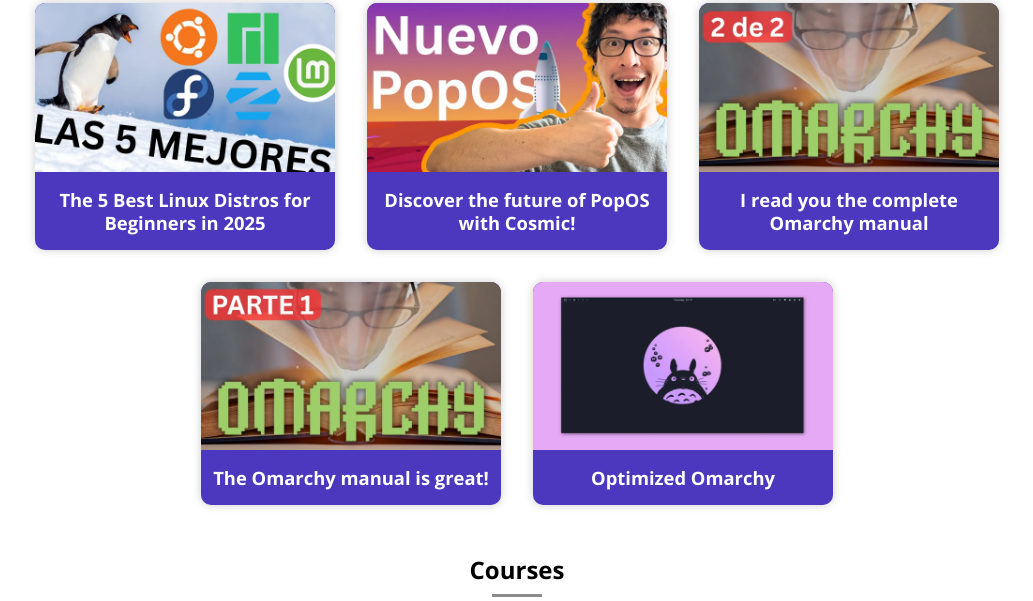
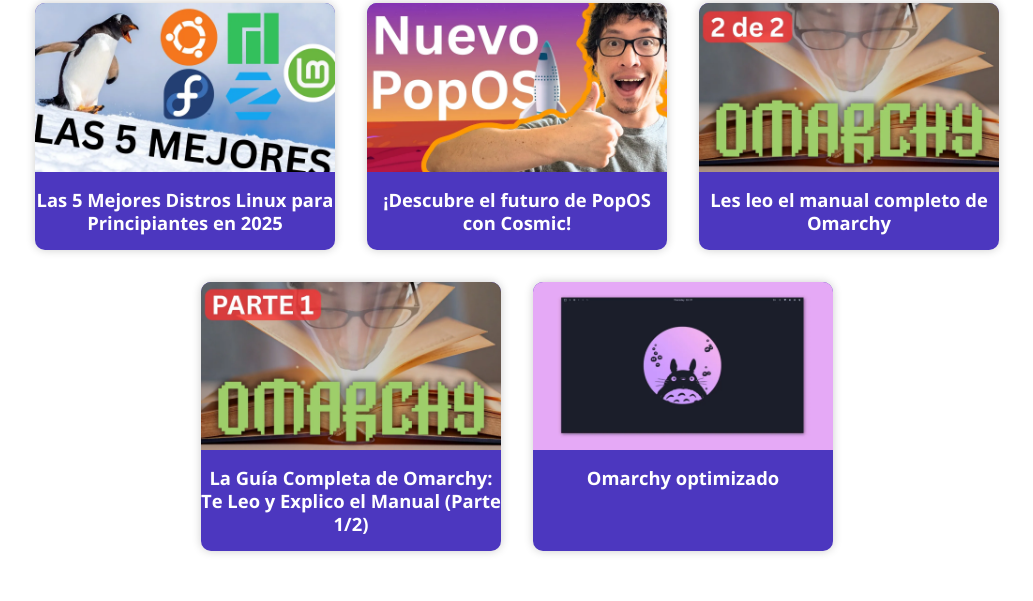
Before and after one commit to esbendev/esbendev.github.io, a plain HTML site: page index-en.html in a window 1280 px wide. Shown: the part 842-1443 px from the top of the page, without its empty margins (123-1156 px from the left). Drawn offline with nearby package versions, Linux system fonts and the light colour scheme.

Commit message:
bot: actualizo videos

```diff
--- a/index-en.html
+++ b/index-en.html
@@ -61,32 +61,32 @@
             <!-- INICIO TARJETAS VIDEOS -->
             <div class="tarjeta-video">
                 <a href="https://www.youtube.com/watch?v=8zwhcQJgvrE" target="_blank">
-                    <img src="./imagenes/thumbnails/8zwhcQJgvrE.webp" alt="thumbnail para video con título: The 5 Best Linux Distros for Beginners in 2025">
-                    <h3>The 5 Best Linux Distros for Beginners in 2025</h3>
+                    <img src="./imagenes/thumbnails/8zwhcQJgvrE.webp" alt="thumbnail para video con título: Las 5 Mejores Distros Linux para Principiantes en 2025">
+                    <h3>Las 5 Mejores Distros Linux para Principiantes en 2025</h3>
                 </a>
             </div>
             <div class="tarjeta-video">
                 <a href="https://www.youtube.com/watch?v=lZ6-Ul813ms" target="_blank">
-                    <img src="./imagenes/thumbnails/lZ6-Ul813ms.webp" alt="thumbnail para video con título: Discover the future of PopOS with Cosmic!">
-                    <h3>Discover the future of PopOS with Cosmic!</h3>
+                    <img src="./imagenes/thumbnails/lZ6-Ul813ms.webp" alt="thumbnail para video con título: ¡Descubre el futuro de PopOS con Cosmic!">
+                    <h3>¡Descubre el futuro de PopOS con Cosmic!</h3>
                 </a>
             </div>
             <div class="tarjeta-video">
                 <a href="https://www.youtube.com/watch?v=p0prAn3UhAc" target="_blank">
-                    <img src="./imagenes/thumbnails/p0prAn3UhAc.webp" alt="thumbnail para video con título: I read you the complete Omarchy manual">
-                    <h3>I read you the complete Omarchy manual</h3>
+                    <img src="./imagenes/thumbnails/p0prAn3UhAc.webp" alt="thumbnail para video con título: Les leo el manual completo de Omarchy">
+                    <h3>Les leo el manual completo de Omarchy</h3>
                 </a>
             </div>
             <div class="tarjeta-video">
                 <a href="https://www.youtube.com/watch?v=Gf5Km5lEgxk" target="_blank">
-                    <img src="./imagenes/thumbnails/Gf5Km5lEgxk.webp" alt="thumbnail para video con título: The Omarchy manual is great!">
-                    <h3>The Omarchy manual is great!</h3>
+                    <img src="./imagenes/thumbnails/Gf5Km5lEgxk.webp" alt="thumbnail para video con título: La Guía Completa de Omarchy: Te Leo y Explico el Manual (Parte 1/2)">
+                    <h3>La Guía Completa de Omarchy: Te Leo y Explico el Manual (Parte 1/2)</h3>
                 </a>
             </div>
             <div class="tarjeta-video">
                 <a href="https://www.youtube.com/watch?v=QfnaCF9dOZc" target="_blank">
-                    <img src="./imagenes/thumbnails/QfnaCF9dOZc.webp" alt="thumbnail para video con título: Optimized Omarchy">
-                    <h3>Optimized Omarchy</h3>
+                    <img src="./imagenes/thumbnails/QfnaCF9dOZc.webp" alt="thumbnail para video con título: Omarchy optimizado">
+                    <h3>Omarchy optimizado</h3>
                 </a>
             </div>
             <!-- FIN TARJETAS VIDEOS -->
```
Also changed, not shown: index.html (+10 -10 lines).
